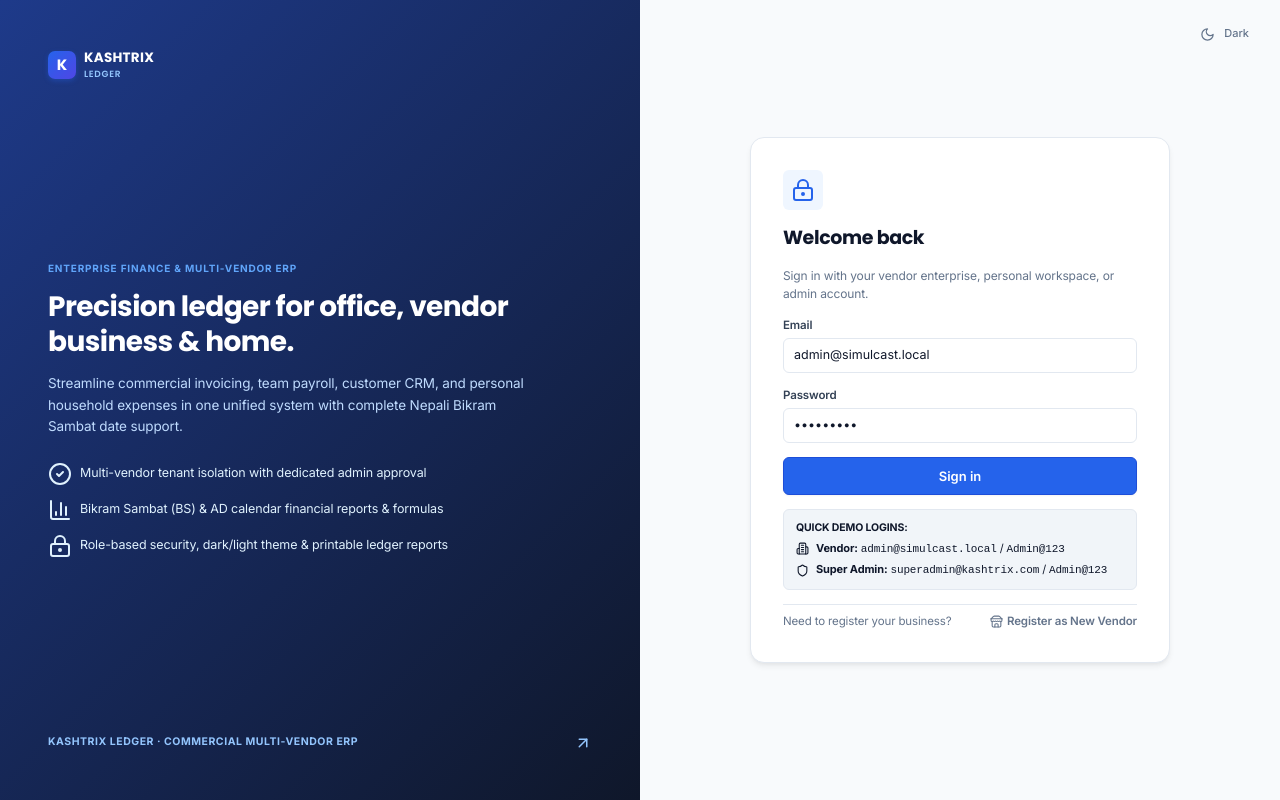
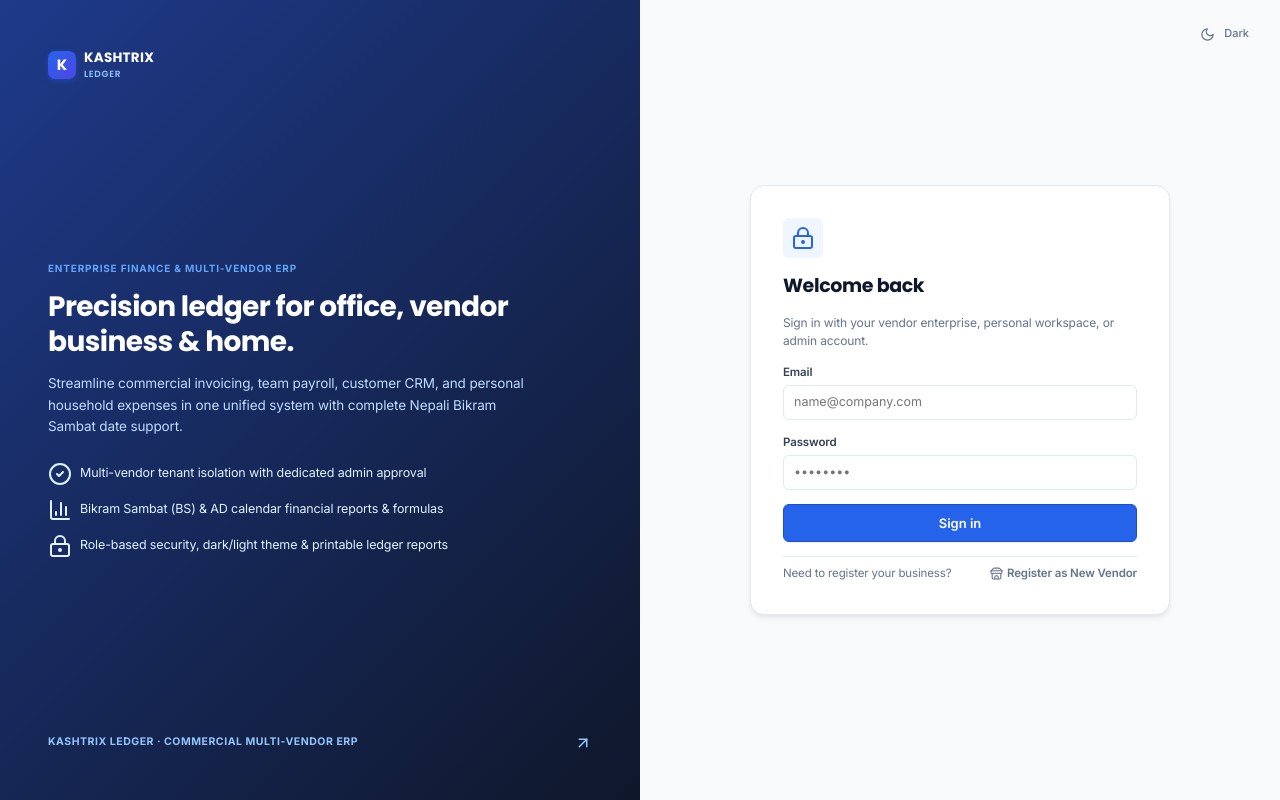
Before and after one commit to karnkalyan/ledger, a Next.js app: page /login in a window 1280 px wide. Built offline with nearby package versions, Linux system fonts and the light colour scheme.

Commit message:
fix(auth): remove prefilled credentials and exposed demo logins box from login page

```diff
--- a/src/app/login/page.tsx
+++ b/src/app/login/page.tsx
@@ -1,6 +1,6 @@
 import Link from "next/link";
 import { loginAction } from "./actions";
-import { ArrowUpRight, BarChart3, Building2, CheckCircle2, LockKeyhole, Shield, Store, UserPlus } from "lucide-react";
+import { ArrowUpRight, BarChart3, CheckCircle2, LockKeyhole, Store } from "lucide-react";
 import { ThemeToggle } from "@/components/theme-toggle";
 
 export default async function LoginPage({
@@ -65,23 +65,29 @@ export default async function LoginPage({
 
           <label className="field">
             <span>Email</span>
-            <input name="email" type="email" defaultValue="admin@simulcast.local" required />
+            <input
+              name="email"
+              type="email"
+              placeholder="name@company.com"
+              autoComplete="email"
+              required
+            />
           </label>
 
           <label className="field">
             <span>Password</span>
-            <input name="password" type="password" defaultValue="Admin@123" required />
+            <input
+              name="password"
+              type="password"
+              placeholder="••••••••"
+              autoComplete="current-password"
+              required
+            />
           </label>
 
           <button className="primary-btn full-btn" type="submit">
             Sign in
           </button>
-
-          <div className="demo-credentials-box">
-            <div className="demo-title">Quick Demo Logins:</div>
-            <div><Building2 size={13} style={{ verticalAlign: "middle", marginRight: 4 }} /> <strong>Vendor:</strong> <code>admin@simulcast.local</code> / <code>Admin@123</code></div>
-            <div><Shield size={13} style={{ verticalAlign: "middle", marginRight: 4 }} /> <strong>Super Admin:</strong> <code>superadmin@kashtrix.com</code> / <code>Admin@123</code></div>
-          </div>
 
           <div className="auth-footer-links">
             <span>Need to register your business?</span>
```
